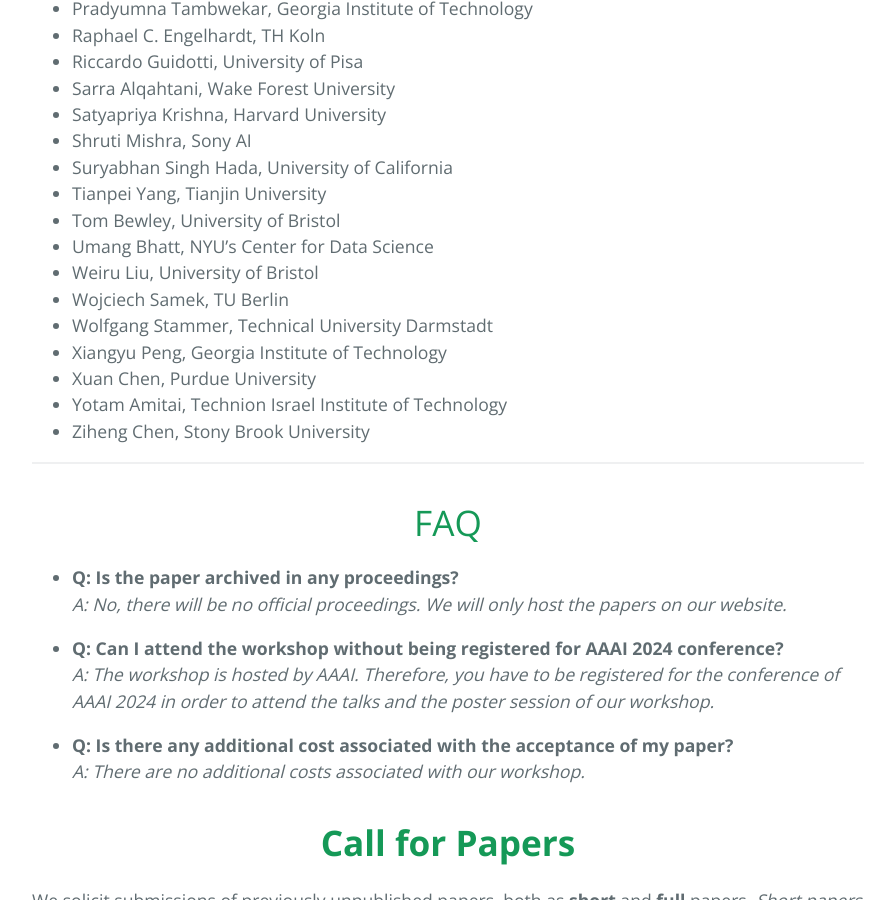
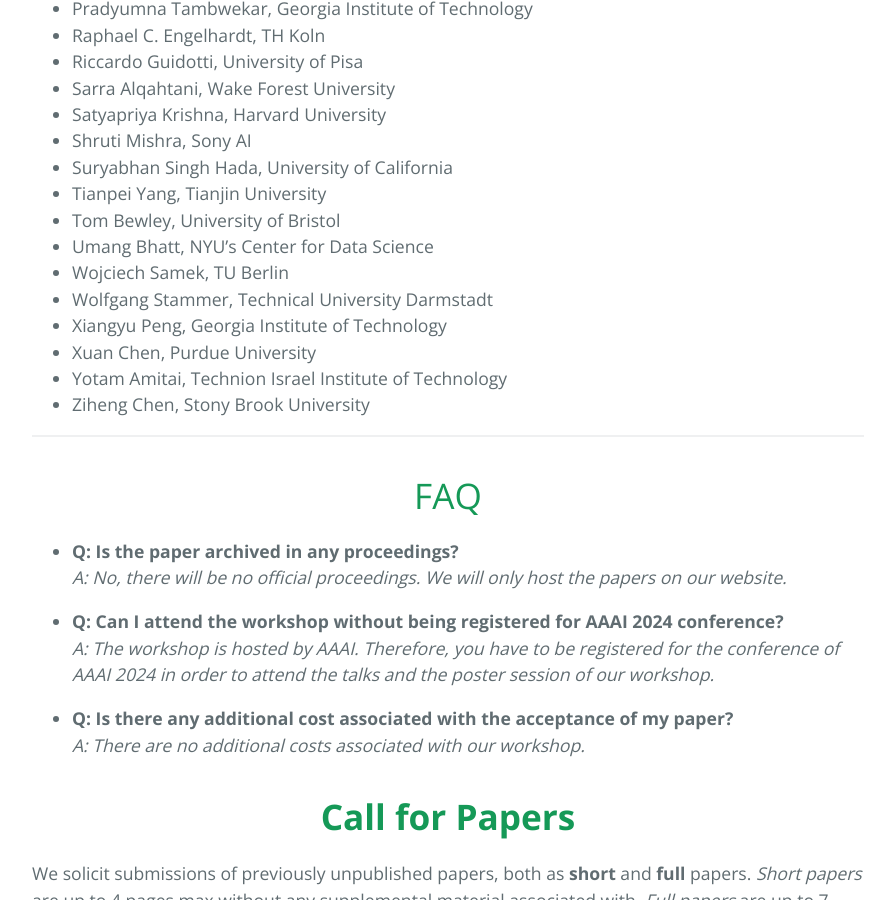
Before and after one commit to XAI4DRL/XAI4DRL.github.io, a Jekyll site: the page built from index.md, in a window 1280 px wide and 900 px high, scrolled down 3797 px. Shown: the whole window, without its empty margins (192-1087 px from the left). Built offline with Jekyll 4.4.1, drawn with Linux system fonts in a browser that asks for light colours.

Commit message:
removed Liu from committee

```diff
--- a/index.md
+++ b/index.md
@@ -229,7 +229,6 @@ Note: XAI methods applied to deep reinforcement learning models will be prefered
 - Tianpei Yang, Tianjin University
 - Tom Bewley, University of Bristol
 - Umang Bhatt, NYU’s Center for Data Science
-- Weiru Liu, University of Bristol
 - Wojciech Samek, TU Berlin
 - Wolfgang Stammer, Technical University Darmstadt
 - Xiangyu Peng, Georgia Institute of Technology
```
